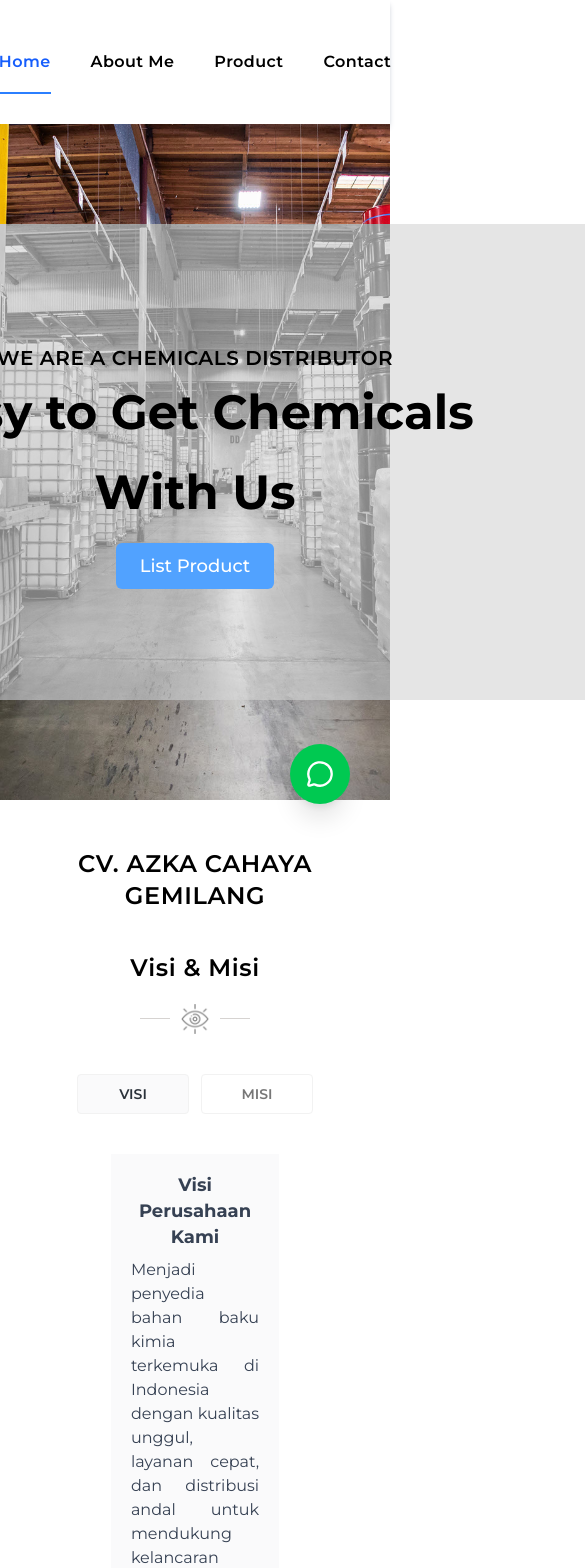
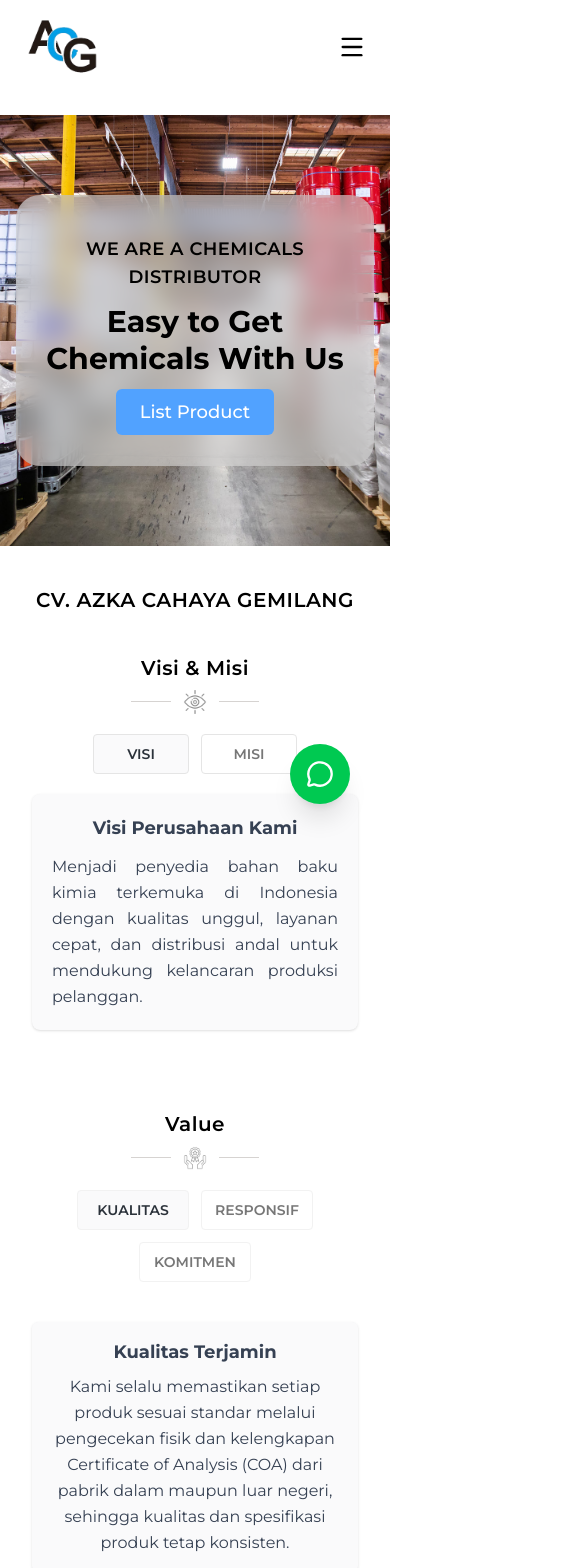
Before and after one commit to Ntisrangga142/cv-azka-gemilang-cahaya, a React (Vite) app: page / in a window 390 px wide. Shown: the top 1568 px of the page, 585 px wide, since content can reach past the window. Built offline with nearby package versions, Linux system fonts and the light colour scheme.

Commit message:
refactor: Improve responsiveness and styling across multiple components

```diff
--- a/src/components/Navigation.jsx
+++ b/src/components/Navigation.jsx
@@ -1,36 +1,42 @@
+import { useState } from "react";
 import { NavLink } from "react-router";
+import { Menu, X } from "lucide-react";
 import logo from "/logo.png";
 
 function getNavLinkClass({ isActive }) {
-  // Base styling
-  const base =
-    "relative py-5 transition-all duration-300 group";
-
-  // Active state (tanpa hover)
-  const active =
-    "text-blue-600";
-
-  // Inactive state (dengan hover)
-  const inactive =
-    "hover:text-blue-500";
+  const base = "relative py-3 transition-all duration-300 group block";
+  const active = "text-blue-600";
+  const inactive = "hover:text-blue-500";
 
   return isActive ? `${base} ${active}` : `${base} ${inactive}`;
 }
 
-function Navigation() {
+export default function Navigation() {
+  const [open, setOpen] = useState(false);
+
+  const menuItems = [
+    { name: "Home", path: "/" },
+    { name: "About Me", path: "/about" },
+    { name: "Product", path: "/product" },
+    { name: "Contact", path: "/contact" },
+  ];
+
   return (
-    <nav className="flex items-center justify-center shadow-md shadow-gray-300 py-7.5 px-25 bg-white">
-      {/* Logo Section */}
-      <div className="w-full flex flex-row items-center gap-5">
-        <img src={logo} className="w-25" alt="Logo" />
+    <nav className="w-full shadow-md shadow-gray-300 bg-white">
+      {/* TOP BAR */}
+      <div className="flex items-center justify-between px-6 py-5 lg:px-20">
+        {/* Logo */}
+        <div className="flex items-center gap-3">
+          <img src={logo} className="w-20" alt="Logo" />
         </div>
 
-      {/* Navbar Links */}
-      <div className="flex gap-10 font-semibold text-medium text-nowrap tracking-wide">
-        <NavLink to="/" className={getNavLinkClass}>
+        {/* Desktop Menu */}
+        <div className="hidden md:flex gap-10 font-semibold text-medium tracking-wide">
+          {menuItems.map((item) => (
+            <NavLink key={item.path} to={item.path} className={getNavLinkClass}>
               {({ isActive }) => (
                 <>
-              Home
+                  {item.name}
                   <span
                     className={`
                       absolute left-0 bottom-0 h-0.5 bg-blue-500 transition-all duration-300
@@ -40,11 +46,35 @@ function Navigation() {
                 </>
               )}
             </NavLink>
+          ))}
+        </div>
 
-        <NavLink to="/about" className={getNavLinkClass}>
+        {/* Mobile Toggle */}
+        <button
+          className="md:hidden"
+          onClick={() => setOpen((prev) => !prev)}
+        >
+          {open ? <X size={28} /> : <Menu size={28} />}
+        </button>
+      </div>
+
+      {/* Mobile Menu */}
+      <div
+        className={`
+          md:hidden flex flex-col px-6 pb-5 gap-3 font-semibold text-medium transition-all duration-300
+          ${open ? "max-h-96 opacity-100" : "max-h-0 overflow-hidden opacity-0"}
+        `}
+      >
+        {menuItems.map((item) => (
+          <NavLink
+            key={item.path}
+            to={item.path}
+            onClick={() => setOpen(false)}
+            className={getNavLinkClass}
+          >
             {({ isActive }) => (
               <>
-              About Me
+                {item.name}
                 <span
                   className={`
                     absolute left-0 bottom-0 h-0.5 bg-blue-500 transition-all duration-300
@@ -54,37 +84,8 @@ function Navigation() {
               </>
             )}
           </NavLink>
-
-        <NavLink to="/product" className={getNavLinkClass}>
-          {({ isActive }) => (
-            <>
-              Product
-              <span
-                className={`
-                  absolute left-0 bottom-0 h-0.5 bg-blue-500 transition-all duration-300
-                  ${isActive ? "w-full" : "w-0 group-hover:w-full"}
-                `}
-              ></span>
-            </>
-          )}
-        </NavLink>
-
-        <NavLink to="/contact" className={getNavLinkClass}>
-          {({ isActive }) => (
-            <>
-              Contact
-              <span
-                className={`
-                  absolute left-0 bottom-0 h-0.5 bg-blue-500 transition-all duration-300
-                  ${isActive ? "w-full" : "w-0 group-hover:w-full"}
-                `}
-              ></span>
-            </>
-          )}
-        </NavLink>
+        ))}
       </div>
     </nav>
   );
 }
-
-export default Navigation;
--- a/src/components/ValueSwitch.jsx
+++ b/src/components/ValueSwitch.jsx
@@ -4,23 +4,18 @@ function ValueSwitch() {
   const [selected, setSelected] = useState("value1");
 
   return (
-    <div className="flex flex-col items-center gap-5 px-5 mb-10">
+    <div className="flex flex-col items-center gap-5 px-4 sm:px-6 lg:px-10 mb-10">
       {/* Switch Button */}
-      <div className="flex flex-row gap-3 justify-center items-center">
+      <div className="flex flex-wrap gap-3 justify-center items-center">
 
         {/* Button 1 */}
         <button
           onClick={() => setSelected("value1")}
           className={`
-            w-32 h-10 text-sm font-semibold flex items-center justify-center
+            w-28 sm:w-32 lg:w-36 h-10 text-sm sm:text-base font-semibold flex items-center justify-center
             transition-all duration-300 border rounded cursor-pointer
-            ${
-              selected === "value1"
-                ? "bg-[#fafafb] text-[#2b323a] border-[#f2f2f2]"
-                : "bg-transparent text-[#777] border-[#f2f2f2]"
-            }
-            hover:bg-[#f5f5f5] hover:text-[#2b323a]
-            hover:-translate-y-0.5 hover:shadow-sm
+            ${selected === "value1" ? "bg-[#fafafb] text-[#2b323a] border-[#f2f2f2]" : "bg-transparent text-[#777] border-[#f2f2f2]"}
+            hover:bg-[#f5f5f5] hover:text-[#2b323a] hover:-translate-y-0.5 hover:shadow-sm
           `}
         >
           KUALITAS
@@ -30,15 +25,10 @@ function ValueSwitch() {
         <button
           onClick={() => setSelected("value2")}
           className={`
-            w-32 h-10 text-sm font-semibold flex items-center justify-center
+            w-28 sm:w-32 lg:w-36 h-10 text-sm sm:text-base font-semibold flex items-center justify-center
             transition-all duration-300 border rounded cursor-pointer
-            ${
-              selected === "value2"
-                ? "bg-[#fafafb] text-[#2b323a] border-[#f2f2f2]"
-                : "bg-transparent text-[#777] border-[#f2f2f2]"
-            }
-            hover:bg-[#f5f5f5] hover:text-[#2b323a]
-            hover:-translate-y-0.5 hover:shadow-sm
+            ${selected === "value2" ? "bg-[#fafafb] text-[#2b323a] border-[#f2f2f2]" : "bg-transparent text-[#777] border-[#f2f2f2]"}
+            hover:bg-[#f5f5f5] hover:text-[#2b323a] hover:-translate-y-0.5 hover:shadow-sm
           `}
         >
           RESPONSIF
@@ -48,15 +38,10 @@ function ValueSwitch() {
         <button
           onClick={() => setSelected("value3")}
           className={`
-            w-32 h-10 text-sm font-semibold flex items-center justify-center
+            w-28 sm:w-32 lg:w-36 h-10 text-sm sm:text-base font-semibold flex items-center justify-center
             transition-all duration-300 border rounded cursor-pointer
-            ${
-              selected === "value3"
-                ? "bg-[#fafafb] text-[#2b323a] border-[#f2f2f2]"
-                : "bg-transparent text-[#777] border-[#f2f2f2]"
-            }
-            hover:bg-[#f5f5f5] hover:text-[#2b323a]
-            hover:-translate-y-0.5 hover:shadow-sm
+            ${selected === "value3" ? "bg-[#fafafb] text-[#2b323a] border-[#f2f2f2]" : "bg-transparent text-[#777] border-[#f2f2f2]"}
+            hover:bg-[#f5f5f5] hover:text-[#2b323a] hover:-translate-y-0.5 hover:shadow-sm
           `}
         >
           KOMITMEN
@@ -64,45 +49,36 @@ function ValueSwitch() {
       </div>
 
       {/* Content Area */}
-      <div className="mx-50 mt-5 leading-relaxed text-gray-700 text-lg bg-[#fafafb] px-5 pb-5 pt-2.5">
+      <div className="w-full max-w-4xl mt-5 leading-relaxed text-gray-700 text-base sm:text-lg bg-[#fafafb] px-4 sm:px-6 lg:px-8 py-4 sm:py-6 rounded-md shadow-sm">
         {selected === "value1" && (
-          <div>
-            <h3 className="text-lg font-bold leading-6.5 m-2">
+          <div className="text-center sm:text-left">
+            <h3 className="text-lg sm:text-xl font-bold mb-2">
               Kualitas Terjamin
             </h3>
-            <p className="text-center text-base">
-              Kami selalu memastikan setiap produk sesuai standar melalui
-              pengecekan fisik dan kelengkapan Certificate of Analysis (COA)
-              dari pabrik dalam maupun luar negeri, sehingga kualitas dan
-              spesifikasi produk tetap konsisten.
+            <p>
+              Kami selalu memastikan setiap produk sesuai standar melalui pengecekan fisik dan kelengkapan Certificate of Analysis (COA) dari pabrik dalam maupun luar negeri, sehingga kualitas dan spesifikasi produk tetap konsisten.
             </p>
           </div>
         )}
 
         {selected === "value2" && (
-          <div>
-            <h3 className="text-lg font-bold leading-6.5 m-2">
+          <div className="text-center sm:text-left">
+            <h3 className="text-lg sm:text-xl font-bold mb-2">
               Responsif & Andal dalam Distribusi
             </h3>
-            <p className="text-center text-base">
-              Dengan pengalaman panjang dan dukungan tim pemasaran
-              berpengalaman, kami menghadirkan layanan cepat, stok terjaga,
-              serta distribusi yang luas mulai dari Jabodetabek hingga berbagai
-              daerah di Indonesia.
+            <p>
+              Dengan pengalaman panjang dan dukungan tim pemasaran berpengalaman, kami menghadirkan layanan cepat, stok terjaga, serta distribusi yang luas mulai dari Jabodetabek hingga berbagai daerah di Indonesia.
             </p>
           </div>
         )}
 
         {selected === "value3" && (
-          <div>
-            <h3 className="text-lg font-bold leading-6.5 m-2">
+          <div className="text-center sm:text-left">
+            <h3 className="text-lg sm:text-xl font-bold mb-2">
               Komitmen pada Kepercayaan Pelanggan
             </h3>
-            <p className="text-center text-base">
-              Kepercayaan pelanggan adalah prioritas kami. Kami memberikan
-              informasi produk yang lengkap, transparan, dan akurat untuk
-              memastikan kerja sama yang efektif dan memenuhi kebutuhan bahan
-              kimia pelanggan tanpa hambatan.
+            <p>
+              Kepercayaan pelanggan adalah prioritas kami. Kami memberikan informasi produk yang lengkap, transparan, dan akurat untuk memastikan kerja sama yang efektif dan memenuhi kebutuhan bahan kimia pelanggan tanpa hambatan.
             </p>
           </div>
         )}
--- a/src/components/VisiMisiSwitch.jsx
+++ b/src/components/VisiMisiSwitch.jsx
@@ -4,23 +4,22 @@ function VisiMisiSwitch() {
   const [selected, setSelected] = useState("visi");
 
   return (
-    <div className="flex flex-col items-center gap-5 px-5 mb-10">
-      {/* Switch Button */}
-      <div className="flex flex-row gap-3 justify-center items-center">
+    <div className="flex flex-col items-center gap-5 px-4 md:px-8 mb-10 w-full">
 
+      {/* Switch */}
+      <div className="flex gap-3 justify-center items-center">
         {/* Button VISI */}
         <button
           onClick={() => setSelected("visi")}
           className={`
-            w-28 h-10 text-sm font-semibold flex items-center justify-center
+            w-24 md:w-28 h-10 text-sm md:text-base font-semibold flex items-center justify-center
             transition-all duration-300 border rounded cursor-pointer
             ${
               selected === "visi"
-                ? "bg-[#fafafb] text-[#2b323a] border-[#f2f2f2]"
-                : "bg-transparent text-[#777] border-[#f2f2f2]"
+                ? "bg-[#fafafb] text-[#2b323a] border-[#e5e5e5]"
+                : "bg-transparent text-[#777] border-[#e5e5e5]"
             }
-            hover:bg-[#f5f5f5] hover:text-[#2b323a]
-            hover:-translate-y-0.5 hover:shadow-sm
+            hover:bg-[#f5f5f5] hover:text-[#2b323a] hover:-translate-y-0.5 hover:shadow-sm
           `}
         >
           VISI
@@ -30,30 +29,29 @@ function VisiMisiSwitch() {
         <button
           onClick={() => setSelected("misi")}
           className={`
-            w-28 h-10 text-sm font-semibold flex items-center justify-center
+            w-24 md:w-28 h-10 text-sm md:text-base font-semibold flex items-center justify-center
             transition-all duration-300 border rounded cursor-pointer
             ${
               selected === "misi"
-                ? "bg-[#fafafb] text-[#2b323a] border-[#f2f2f2]"
-                : "bg-transparent text-[#777] border-[#f2f2f2]"
+                ? "bg-[#fafafb] text-[#2b323a] border-[#e5e5e5]"
+                : "bg-transparent text-[#777] border-[#e5e5e5]"
             }
-            hover:bg-[#f5f5f5] hover:text-[#2b323a]
-            hover:-translate-y-0.5 hover:shadow-sm
+            hover:bg-[#f5f5f5] hover:text-[#2b323a] hover:-translate-y-0.5 hover:shadow-sm
           `}
         >
           MISI
         </button>
-
       </div>
 
-      {/* Content Area */}
-      <div className="mx-50 mt-5 leading-relaxed text-gray-700 text-lg bg-[#fafafb] px-5 pb-5 pt-2.5">
+      {/* Content Box */}
+      <div className="w-full max-w-screen-lg bg-[#fafafb] rounded-lg p-5 md:p-7 leading-relaxed text-gray-700 text-base md:text-lg shadow-sm">
+
         {selected === "visi" && (
           <div>
-            <h3 className="text-lg font-bold leading-6.5 m-2">
+            <h3 className="text-lg md:text-xl font-bold mb-3">
               Visi Perusahaan Kami
             </h3>
-            <p className="text-justify text-base">
+            <p className="text-justify">
               Menjadi penyedia bahan baku kimia terkemuka di Indonesia dengan kualitas unggul, layanan cepat, dan distribusi andal untuk mendukung kelancaran produksi pelanggan.
             </p>
           </div>
@@ -61,38 +59,30 @@ function VisiMisiSwitch() {
 
         {selected === "misi" && (
           <div className="flex flex-col gap-4">
-            <h3 className="text-lg font-bold leading-6.5 m-2">
+            <h3 className="text-lg md:text-xl font-bold mb-3">
               Misi Perusahaan Kami
             </h3>
 
-            <ul className="list-decimal list-inside flex flex-col gap-4 text-justify text-base">
+            <ul className="list-decimal list-inside flex flex-col gap-4 text-justify">
               <li>
-                Menyediakan dan mendistribusikan berbagai kebutuhan bahan kimia
-                berkualitas tinggi melalui praktik perdagangan yang profesional,
-                aman, dan terpercaya.
+                Menyediakan dan mendistribusikan berbagai kebutuhan bahan kimia berkualitas tinggi melalui praktik perdagangan yang profesional, aman, dan terpercaya.
               </li>
 
               <li>
-                Memperluas jangkauan distribusi ke seluruh Indonesia untuk
-                melayani industri manufaktur maupun sektor rumah tangga dengan
-                pelayanan yang cepat, ramah, dan berorientasi pada kepuasan
-                pelanggan.
+                Memperluas jangkauan distribusi ke seluruh Indonesia untuk melayani industri manufaktur maupun sektor rumah tangga dengan pelayanan yang cepat dan berorientasi pada kepuasan pelanggan.
               </li>
 
               <li>
-                Membangun kemitraan jangka panjang dengan pelanggan melalui
-                komitmen untuk selalu responsif, siap memenuhi kebutuhan, serta
-                memberikan solusi terbaik kapan pun dibutuhkan.
+                Membangun kemitraan jangka panjang dengan pelanggan melalui komitmen untuk selalu responsif serta memberikan solusi terbaik.
               </li>
 
               <li>
-                Meningkatkan kesejahteraan karyawan dengan memperlakukan mereka
-                sebagai bagian dari keluarga besar perusahaan, serta mendukung
-                pendidikan anak-anak karyawan demi masa depan yang lebih baik.
+                Meningkatkan kesejahteraan karyawan dan mendukung pendidikan anak-anak karyawan demi masa depan yang lebih baik.
               </li>
             </ul>
           </div>
         )}
+
       </div>
     </div>
   );
--- a/src/pages/Home.jsx
+++ b/src/pages/Home.jsx
@@ -22,19 +22,21 @@ function Home() {
         initial="hidden"
         whileInView="show"
         viewport={{ once: true }}
-        className="flex flex-col items-center justify-center text-center gap-5 px-10 py-25"
+        className="flex flex-col items-center justify-center text-center gap-5
+                   px-4 md:px-10 py-20 md:py-32"
         style={{
           backgroundImage: `url(${heroBackground})`,
           backgroundSize: "cover",
           backgroundPosition: "center",
         }}
       >
-        <div className="bg-neutral-300/60 backdrop-grayscale-100 rounded-3xl py-30 px-50">
-          <h3 className="text-xl font-semibold tracking-wide">
+        <div className="bg-neutral-300/60 backdrop-blur-md rounded-3xl
+                        py-10 md:py-16 px-6 md:px-12 max-w-3xl w-full">
+          <h3 className="text-lg md:text-xl font-semibold tracking-wide">
             WE ARE A CHEMICALS DISTRIBUTOR
           </h3>
 
-          <h1 className="font-bold text-5xl text-wrap w-150 leading-20 mb-5">
+          <h1 className="font-bold text-3xl md:text-5xl leading-tight md:leading-[3.5rem] mt-3 mb-5">
             Easy to Get Chemicals With Us
           </h1>
 
@@ -48,9 +50,10 @@ function Home() {
         initial="hidden"
         whileInView="show"
         viewport={{ once: true }}
-        className="flex flex-col items-center justify-center text-center gap-5 px-10 pt-10 pb-10 mt-2"
+        className="flex flex-col items-center justify-center text-center
+                  px-4 md:px-10 py-10"
       >
-        <h2 className="text-2xl font-semibold tracking-wide">
+        <h2 className="text-xl md:text-2xl font-semibold tracking-wide">
           CV. AZKA CAHAYA GEMILANG
         </h2>
       </motion.div>
@@ -61,25 +64,26 @@ function Home() {
         initial="hidden"
         whileInView="show"
         viewport={{ once: true }}
-        className="flex flex-col items-center justify-center text-center gap-5 px-10"
+        className="flex flex-col items-center justify-center text-center
+                   px-4 md:px-10 max-w-4xl mx-auto"
       >
-        <h2 className="text-2xl font-semibold tracking-wide">Visi & Misi</h2>
+        <h2 className="text-xl md:text-2xl font-semibold tracking-wide">Visi & Misi</h2>
 
-        <div className="flex items-center justify-center mb-5">
-          <hr className="w-7.5 h-0.5 border-stone-300 mr-2.5" />
-          <img src={visionIcon} alt="Vision Icon" className="w-7.5 opacity-50" />
-          <hr className="w-7.5 h-0.5 border-stone-300 ml-2.5" />
+        <div className="flex items-center justify-center mb-5 mt-2">
+          <hr className="w-10 md:w-16 h-0.5 border-stone-300 mr-3" />
+          <img src={visionIcon} alt="Vision Icon" className="w-6 md:w-8 opacity-50" />
+          <hr className="w-10 md:w-16 h-0.5 border-stone-300 ml-3" />
         </div>
 
         <VisiMisiSwitch />
 
         {/* VALUE */}
-        <h2 className="text-2xl font-semibold tracking-wide mt-10">Value</h2>
+        <h2 className="text-xl md:text-2xl font-semibold tracking-wide mt-10">Value</h2>
 
-        <div className="flex items-center justify-center mb-5">
-          <hr className="w-7.5 h-0.5 border-stone-300 mr-2.5" />
-          <img src={valueIcon} alt="Value Icon" className="w-7.5 opacity-50" />
-          <hr className="w-7.5 h-0.5 border-stone-300 ml-2.5" />
+        <div className="flex items-center justify-center mb-5 mt-2">
+          <hr className="w-10 md:w-16 h-0.5 border-stone-300 mr-3" />
+          <img src={valueIcon} alt="Value Icon" className="w-6 md:w-8 opacity-50" />
+          <hr className="w-10 md:w-16 h-0.5 border-stone-300 ml-3" />
         </div>
 
         <ValueSwitch />
@@ -90,10 +94,11 @@ function Home() {
           initial="hidden"
           whileInView="show"
           viewport={{ once: true }}
-          className="flex flex-col items-center justify-center text-center gap-5 px-10 mt-10"
+          className="flex flex-col items-center justify-center text-center
+                     px-4 md:px-10 mt-10 max-w-4xl mx-auto"
         >
-          <h2 className="text-2xl font-semibold tracking-wide">Keunggulan Kami</h2>
-          <hr className="w-25 h-0.5 border-stone-300" />
+          <h2 className="text-xl md:text-2xl font-semibold tracking-wide">Keunggulan Kami</h2>
+          <hr className="w-32 md:w-40 h-0.5 border-stone-300 mt-2 mb-5" />
 
           <KeunggulanKami />
         </motion.div>
```
Also changed, not shown: src/components/Footer.jsx (+14 -4 lines). Lines whose indentation alone changed are shown as unchanged.
